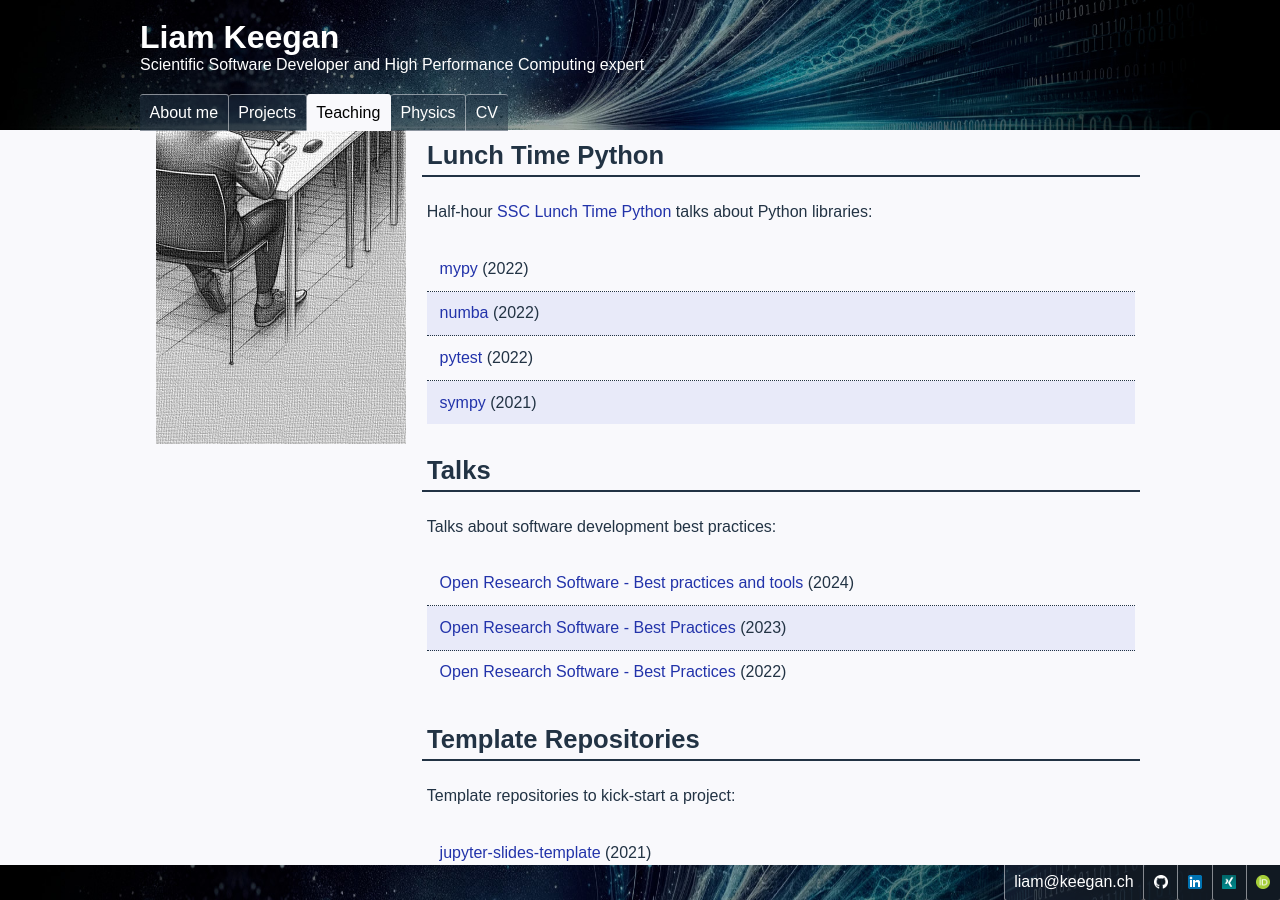
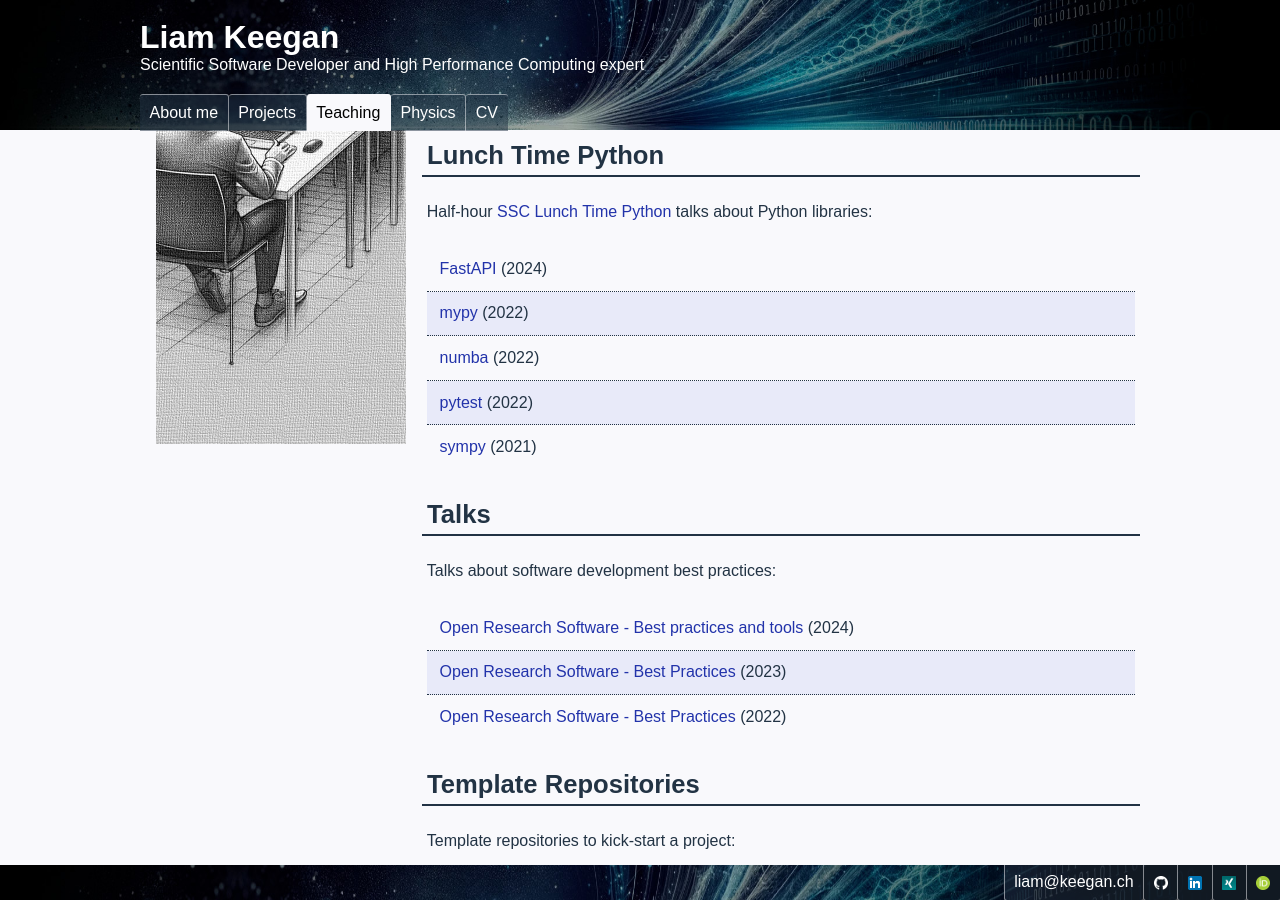
Before and after one commit to lkeegan/lkeegan.github.io, a Jekyll site: the page built from teaching.md, in a window 1280 px wide and 900 px high, scrolled down 435 px. Built offline with Jekyll 4.4.1, drawn with Linux system fonts in a browser that asks for light colours.

Commit message:
add ltp14

```diff
--- a/_data/teaching.yml
+++ b/_data/teaching.yml
@@ -28,6 +28,10 @@
 - title: Lunch Time Python
   description: 'Half-hour <a href="https://ssciwr.github.io/lunch-time-python/">SSC Lunch Time Python</a> talks about Python libraries'
   items:
+    - year: 2024
+      title: FastAPI
+      link: https://ssciwr.github.io/lunch-time-python/lunchtime14/lunchtime14.slides.html
+
     - year: 2022
       title: mypy
       link: https://ssciwr.github.io/lunch-time-python/lunchtime9/lunchtime9.slides.html
```
